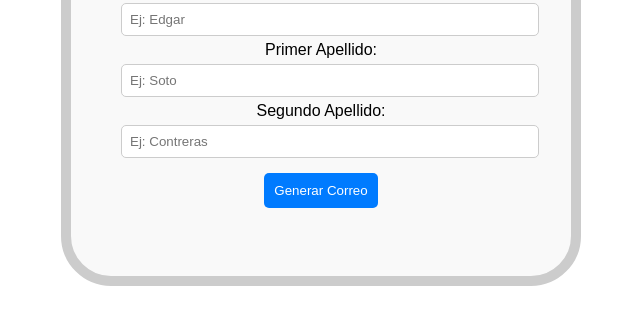
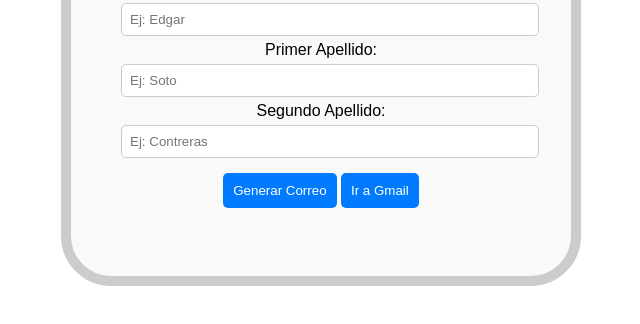
Before and after one commit to elParcerito/GENERAR-CORREO, a plain HTML site: page index.html in a window 1280 px wide. Shown: the part 198-522 px from the top of the page, without its empty margins (319-959 px from the left). Drawn offline with Linux system fonts and the light colour scheme.

Commit message:
descripcion

```diff
--- a/index.html
+++ b/index.html
@@ -20,6 +20,11 @@
 
         <button onclick="generarCorreo()">Generar Correo</button>
 
+        <a href="https://workspace.google.com/intl/es-419/gmail/" target="_blank">
+            <button>Ir a Gmail</button>
+        </a>
+
+
         <p id="resultado"></p>
     </div>
 
```
